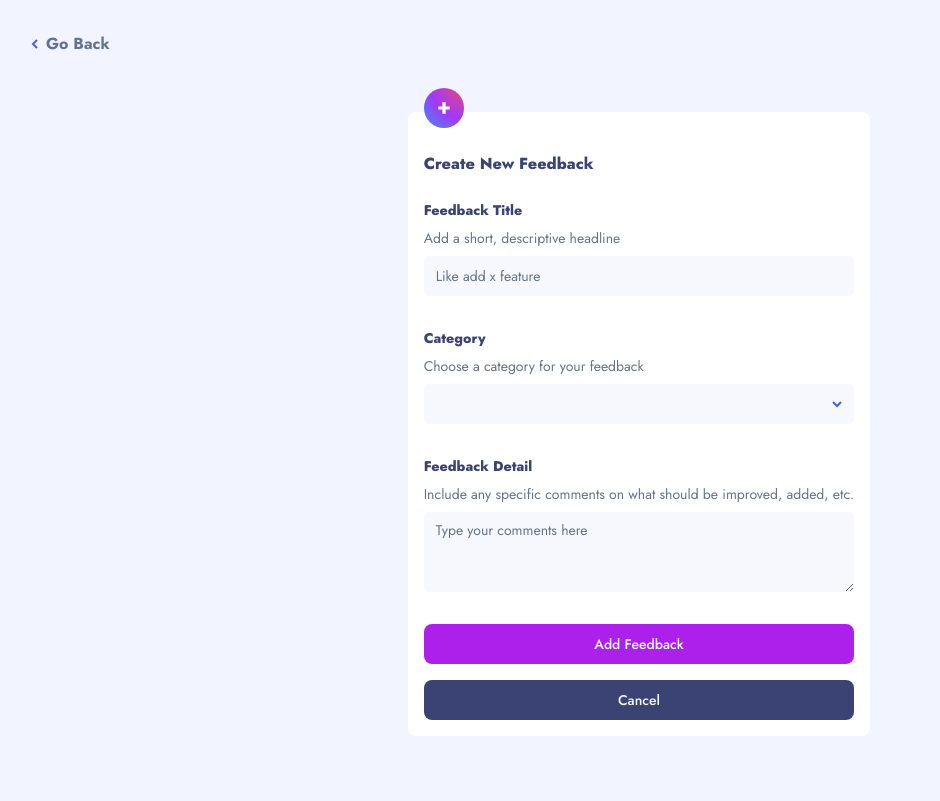
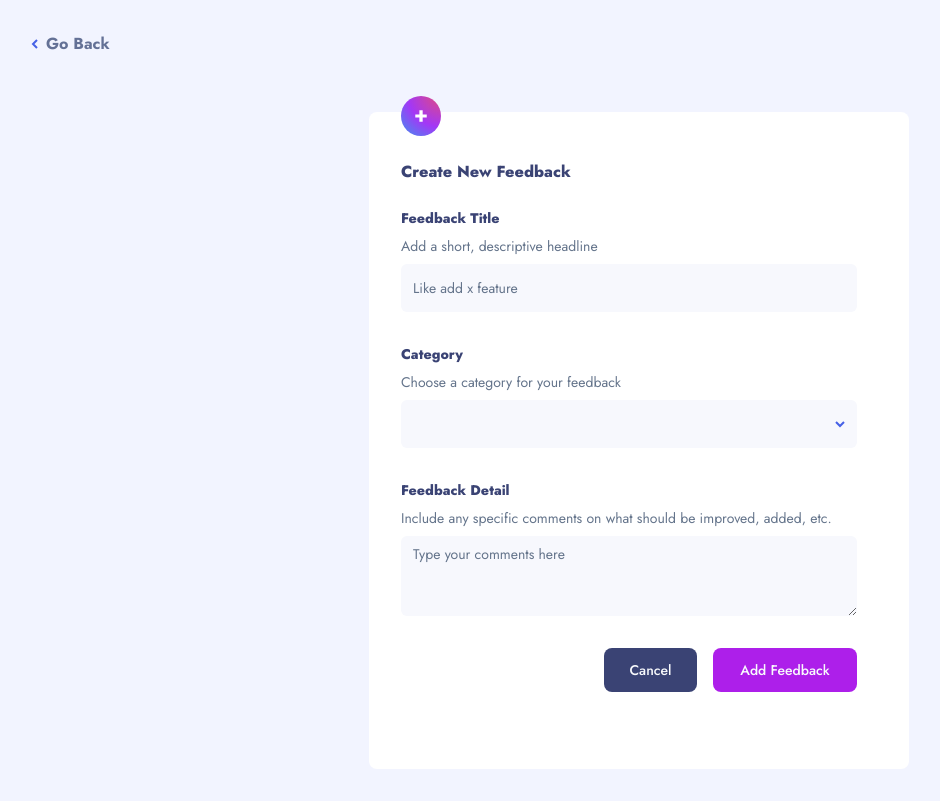
Before and after one commit to AbdullahHamadax/product-feedback, a Next.js app: page /create in a window 1280 px wide. Shown: the whole page, without its empty margins (1-941 px from the left). Built offline with nearby package versions, Linux system fonts and the light colour scheme.

Commit message:
Merge Fixes + Fixed the form having the old design before the intended merge.

```diff
--- a/app/(main)/create/page.tsx
+++ b/app/(main)/create/page.tsx
@@ -68,9 +68,9 @@ export default function addFeed() {
     <main className="min-h-screen font-jost flex items-start justify-center">
       <div className="flex flex-col items-center w-full justify-center m-8">
         <GoBackButton />
-        <div className="bg-white max-w-screen-sm p-4 rounded-lg flex flex-col items-stretch justify-start mt-14">
+        <div className="bg-white md:w-[33.75rem] h-[41.063rem] p-8  rounded-lg flex flex-col items-stretch justify-start mt-14">
           <Image
-            className="-mt-10 size-10"
+            className="-mt-12 size-10 "
             src={NewFeedbackIcon}
             alt="Arrow plus icon"
           />
@@ -92,7 +92,7 @@ export default function addFeed() {
                     </FormDescription>
                     <FormControl>
                       <Input
-                        className="w-full bg-[#F7F8FD] border-0"
+                        className="md:w-[28.5rem] md:h-[3rem] bg-[#F7F8FD] border-0"
                         {...field}
                         placeholder="Like add x feature "
                       />
@@ -118,7 +118,7 @@ export default function addFeed() {
                         onValueChange={field.onChange}
                         defaultValue={field.value}
                       >
-                        <SelectTrigger className="w-full bg-[#F7F8FD] border-0 capitalize">
+                        <SelectTrigger className="md:w-[28.5rem] md:h-[3rem] bg-[#F7F8FD] border-0 capitalize">
                           <SelectValue />
                         </SelectTrigger>
                         <SelectContent>
@@ -153,7 +153,7 @@ export default function addFeed() {
                     </FormDescription>
                     <FormControl>
                       <Textarea
-                        className="w-full border-0 bg-[#F7F8FD] "
+                        className="md:w-[28.5rem] md:h-[3rem] border-0 bg-[#F7F8FD] "
                         {...field}
                         placeholder="Type your comments here"
                       />
@@ -163,15 +163,15 @@ export default function addFeed() {
                   </FormItem>
                 )}
               />
-              <div className="flex flex-col gap-y-4">
+              <div className="flex flex-col gap-y-4 md:flex-row-reverse md:gap-4 md:mr-5">
                 <Button
-                  className="w-full bg-add_feedback_button hover:bg-add_feedback_button_hover rounded-lg"
+                  className="md:w-[9rem] md:h-[2.75rem] bg-add_feedback_button hover:bg-add_feedback_button_hover rounded-lg"
                   type="submit"
                 >
                   Add Feedback
                 </Button>
                 <Link href={"/"}>
-                  <Button className="w-full bg-[#3A4374] hover:bg-[#505994] rounded-lg">
+                  <Button className="md:w-[5.813rem] md:h-[2.75rem] w-full bg-[#3A4374] hover:bg-[#505994] rounded-lg">
                     Cancel
                   </Button>
                 </Link>
--- a/app/(main)/page.tsx
+++ b/app/(main)/page.tsx
@@ -9,7 +9,7 @@ import SuggestionsIcon from "@/public/assets/suggestions/icon-suggestions.svg";
 
 export default function Home() {
   return (
-    <main className="md:flex md:flex-col md:items-center   min-h-screen w-screen md:p-6 bg-background_body font-jost ">
+    <main className="md:flex md:flex-col md:items-center min-h-screen w-screen md:p-6 bg-background_body font-jost ">
       <div className="flex items-center justify-between bg-cover bg-[url('/assets/suggestions/mobile/background-header.png')] h-[4.5rem] p-4">
         <h1 className="font-bold text-white text-md">
           Frontend Mentor <br />
--- a/components/ui/select.tsx
+++ b/components/ui/select.tsx
@@ -3,14 +3,11 @@
 import * as React from "react";
 import * as SelectPrimitive from "@radix-ui/react-select";
 import { Check, ChevronDown, ChevronUp } from "lucide-react";
-import ArrowDownIcon from "@/public/assets/shared/icon-arrow-down.svg";
 
 import { cn } from "@/lib/utils";
 import Image from "next/image";
 
 const Select = SelectPrimitive.Root;
-
-import Image from "next/image";
 
 import ArrowDownIcon from "@/public/assets/shared/icon-arrow-down.svg";
 
```
Also changed, not shown: 1 other file (tests, documents, lock files or other folders).
